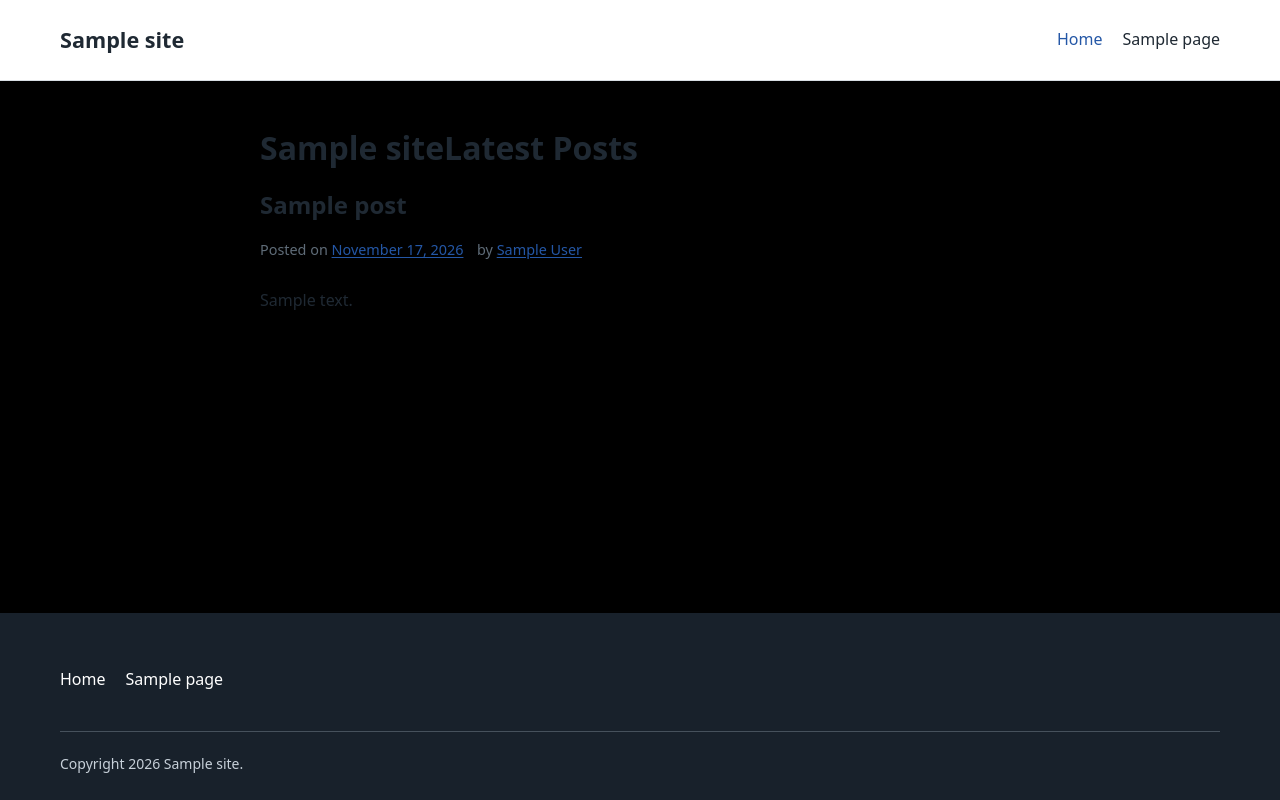
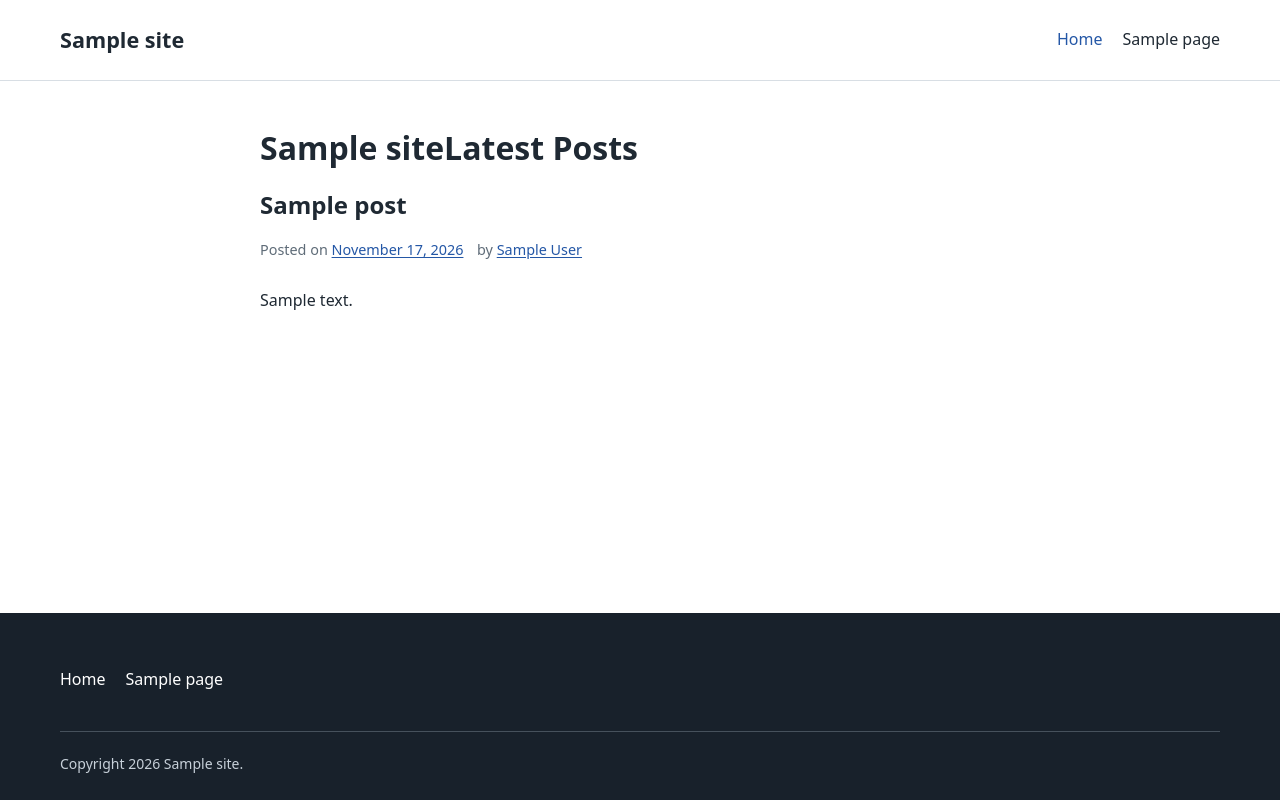
Before and after one commit to johnrayportuguez/staging, a WordPress theme: template home.php in a window 1280 px wide. Run offline with PHP 8.4 and a stand-in for WordPress, Linux system fonts and the light colour scheme; the site name, menu and one post (Sample post) are stand-ins, and other content is empty.

Commit message:
Update style.css

```diff
--- a/style.css
+++ b/style.css
@@ -101,7 +101,3 @@ button,.button,input[type="submit"] { display:inline-block; padding:.65rem 1rem;
   .footer-widgets { grid-template-columns:1fr; }
 }
 @media print { .main-navigation,.widget-area,.site-footer,.comments-area,.post-navigation { display:none; } .site-content { display:block; width:100%; padding:0; } a { color:inherit; text-decoration:none; } }
-
-body{
-  background: #000;
-}
```
